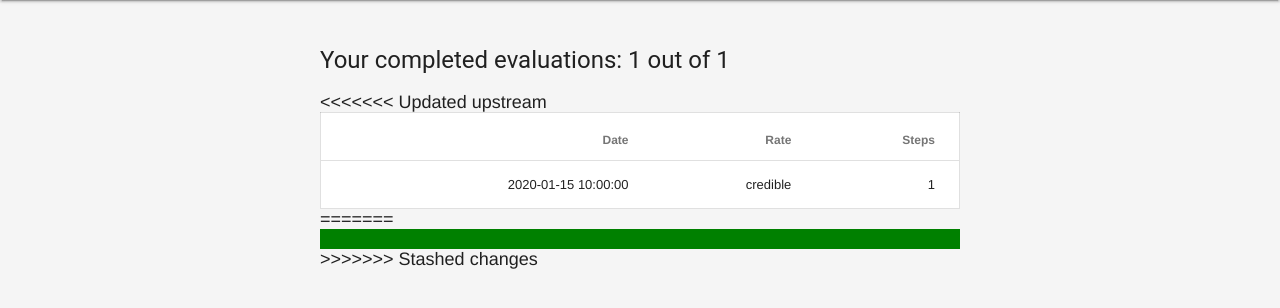
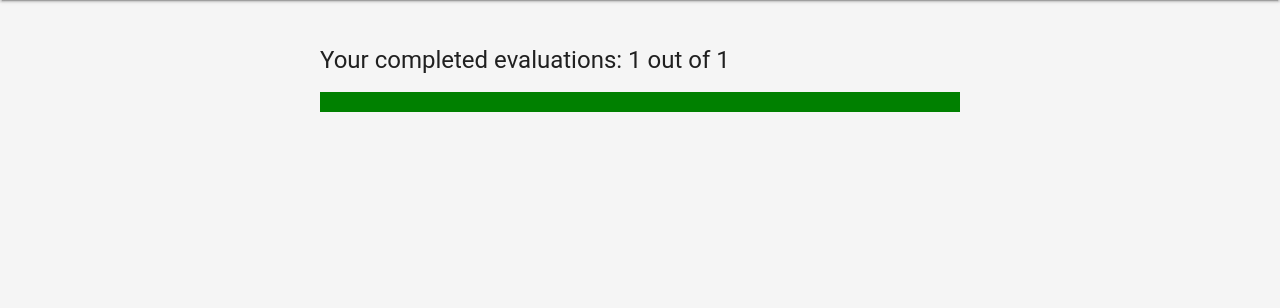
Before and after one commit to alenabozny/med_credibility_surveys, a Flask app: page / in a window 1280 px wide. Shown: the part 64-372 px from the top of the page. Run offline with Flask 2, Linux system fonts and the light colour scheme; a user stored in the database is signed in; tables that the repository leaves empty hold one stand-in row (values such as "Sample post").

Commit message:
fix progress bar

```diff
--- a/app/templates/index.html
+++ b/app/templates/index.html
@@ -10,30 +10,6 @@
 
         <h4>Your completed evaluations: {{ completed_tasks_len }} out of {{ total_tasks_len }} </h4>
 
-<<<<<<< Updated upstream
-        {%  if tasks.__len__() %}
-            <table class="mdl-data-table taks-table">
-                <thead>
-                    <tr>
-                        <th>Date</th>
-                        <th>Rate</th>
-                        <th>Steps</th>
-                    </tr>
-                </thead>
-                {% for task in tasks %}
-                    <tr>
-                        <td>
-                            {{ task.time_end.strftime('%Y-%m-%d %H:%M:%S') if task.time_end }}
-                        </td>
-                        <td>
-                            {{ task.rate.value }}
-                        </td>
-                        <td>{{ task.steps if task.steps}}</td>
-                    </tr>
-                {% endfor %}
-            </table>
-        {% endif %}
-=======
         <progress class="progress-bar" max="{{ total_tasks_len }}" value="{{ completed_tasks_len }}"></progress>
 
         <!--{%  if tasks.__len__() %}-->
@@ -58,6 +34,5 @@
                 <!--{% endfor %}-->
             <!--</table>-->
         <!--{% endif %}-->
->>>>>>> Stashed changes
     </div>
 {% endblock %}
```
